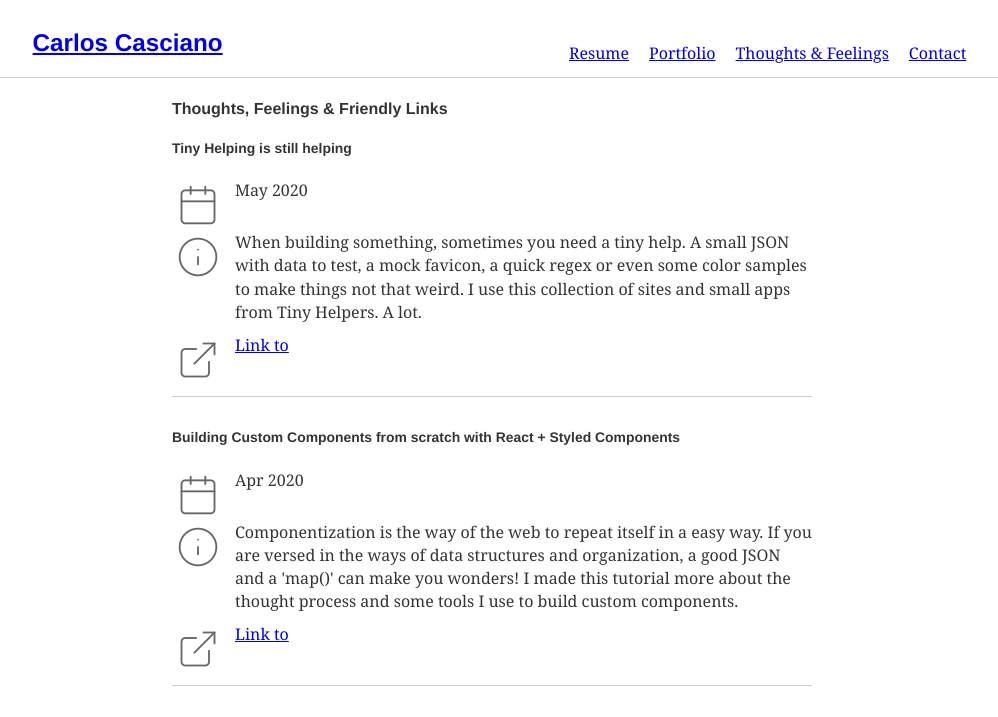
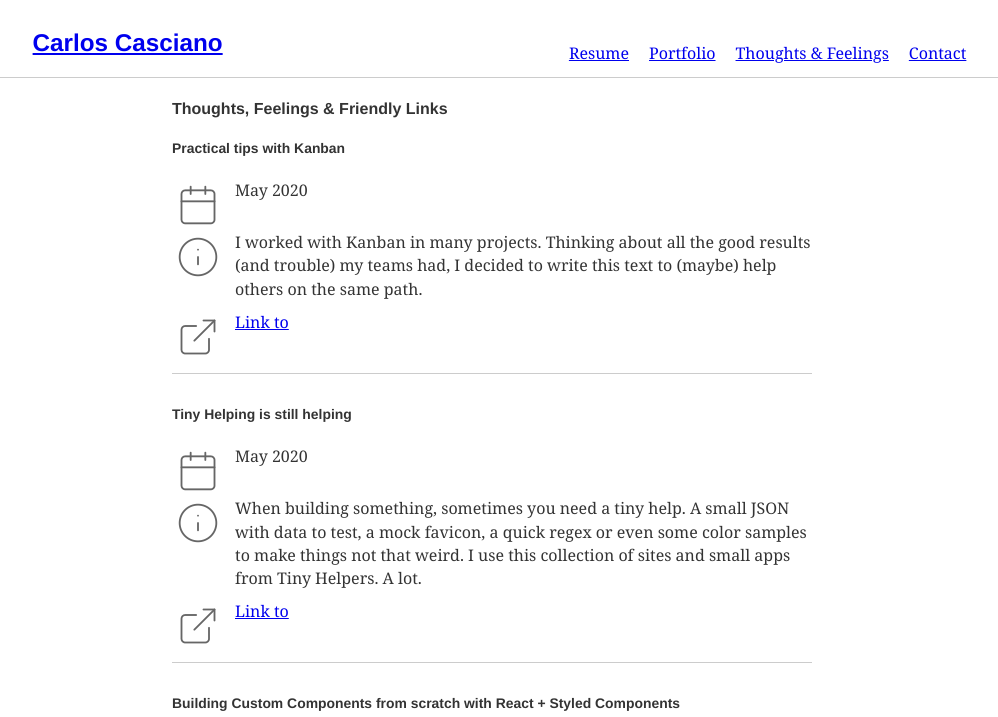
Before and after one commit to carloscasciano/personal_portfolio, a Gatsby site: page /thoughts in a window 1280 px wide. Shown: the top 717 px of the page, without its empty margins (148-1146 px from the left). Built offline with nearby package versions, Linux system fonts and the light colour scheme; Gatsby itself is replaced by a stand-in of ours; what typography-theme-moraga would draw is missing.

Commit message:
Add blog post

```diff
--- a/src/siteData/data.js
+++ b/src/siteData/data.js
@@ -178,6 +178,14 @@ export const portfolioData = [
 
 export const thoughtsData = [
     {
+        title: "Practical tips with Kanban",
+        date: "May 2020",
+        type: "article",
+        information: "I worked with Kanban in many projects. Thinking about all the good results (and trouble) my teams had, I decided to write this text to (maybe) help others on the same path.",
+        link: "https://www.linkedin.com/pulse/practical-experience-using-kanban-carlos-casciano",
+
+    },
+    {
         title: "Tiny Helping is still helping",
         date: "May 2020",
         type: "resource",
```
